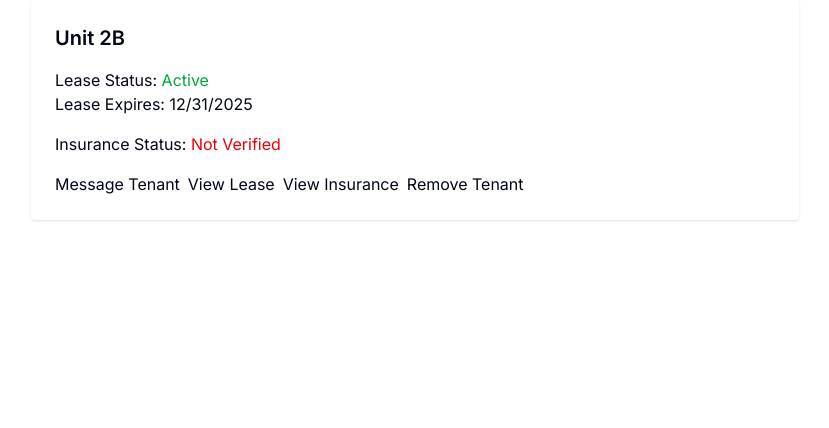
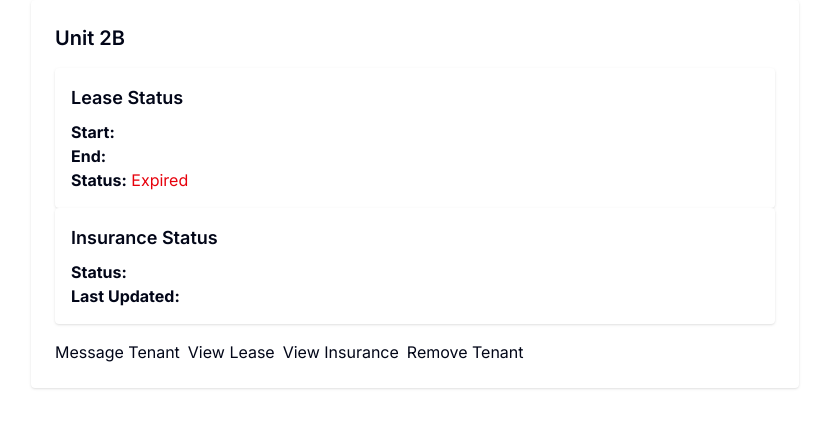
Before and after one commit to Jmnblnk54/prop-management, a Next.js app: page /admin in a window 1280 px wide. Shown: the top 428 px of the page, without its empty margins (225-1054 px from the left). Built offline with nearby package versions, Linux system fonts and the light colour scheme; no server answers.

Commit message:
Admin dashboard and dashboard components

```diff
--- a/admin-components/unit-detail/InsuranceStatus.tsx
+++ b/admin-components/unit-detail/InsuranceStatus.tsx
@@ -1,16 +1,38 @@
 import React from "react";
 
+type InsuranceStatusType = "verified" | "unverified" | "pending";
+
 interface InsuranceStatusProps {
-  verified: boolean;
+  status: InsuranceStatusType;
+  lastUpdated: string;
 }
 
-const InsuranceStatus: React.FC<InsuranceStatusProps> = ({ verified }) => (
-  <p className="mb-4">
-    Insurance Status:{" "}
-    <span className={verified ? "text-green-600" : "text-red-600"}>
-      {verified ? "Verified" : "Not Verified"}
-    </span>
-  </p>
-);
+const InsuranceStatus: React.FC<InsuranceStatusProps> = ({ status, lastUpdated }) => {
+  const getStatusColor = (status: InsuranceStatusType) => {
+    switch (status) {
+      case "verified":
+        return "text-green-600";
+      case "unverified":
+        return "text-red-600";
+      case "pending":
+        return "text-yellow-600";
+      default:
+        return "text-gray-600";
+    }
+  };
+
+  return (
+    <div className="bg-white shadow rounded p-4">
+      <h2 className="text-lg font-semibold mb-2">Insurance Status</h2>
+      <p>
+        <strong>Status:</strong>{" "}
+        <span className={getStatusColor(status)}>{status}</span>
+      </p>
+      <p>
+        <strong>Last Updated:</strong> {lastUpdated}
+      </p>
+    </div>
+  );
+};
 
 export default InsuranceStatus;
--- a/admin-components/unit-detail/LeaseStatus.tsx
+++ b/admin-components/unit-detail/LeaseStatus.tsx
@@ -1,22 +1,29 @@
 import React from "react";
 
 interface LeaseStatusProps {
-  isLeased: boolean;
-  leaseExpiration: string | null;
+  leaseStart: string;  // ← changed from Date to string
+  leaseEnd: string;
+  isActive: boolean;
 }
 
-const LeaseStatus: React.FC<LeaseStatusProps> = ({ isLeased, leaseExpiration }) => (
-  <div className="mb-4">
-    <p>
-      Lease Status:{" "}
-      <span className={isLeased ? "text-green-600" : "text-red-600"}>
-        {isLeased ? "Active" : "Vacant"}
-      </span>
-    </p>
-    {leaseExpiration && (
-      <p>Lease Expires: {new Date(leaseExpiration).toLocaleDateString()}</p>
-    )}
-  </div>
-);
+const LeaseStatus: React.FC<LeaseStatusProps> = ({ leaseStart, leaseEnd, isActive }) => {
+  return (
+    <div className="bg-white shadow rounded p-4">
+      <h2 className="text-lg font-semibold mb-2">Lease Status</h2>
+      <p>
+        <strong>Start:</strong> {leaseStart}
+      </p>
+      <p>
+        <strong>End:</strong> {leaseEnd}
+      </p>
+      <p>
+        <strong>Status:</strong>{" "}
+        <span className={isActive ? "text-green-600" : "text-red-600"}>
+          {isActive ? "Active" : "Expired"}
+        </span>
+      </p>
+    </div>
+  );
+};
 
 export default LeaseStatus;
--- /dev/null
+++ b/admin-components/unit-detail/NotificationBanner.tsx
@@ -0,0 +1,26 @@
+import React from "react";
+
+interface NotificationBannerProps {
+  message: string;
+  type?: "success" | "info" | "warning" | "error";
+}
+
+const typeColors = {
+  success: "bg-green-100 text-green-800",
+  info: "bg-blue-100 text-blue-800",
+  warning: "bg-yellow-100 text-yellow-800",
+  error: "bg-red-100 text-red-800",
+};
+
+const NotificationBanner: React.FC<NotificationBannerProps> = ({
+  message,
+  type = "info",
+}) => {
+  return (
+    <div className={`p-3 rounded shadow ${typeColors[type]}`}>
+      <p className="text-sm">{message}</p>
+    </div>
+  );
+};
+
+export default NotificationBanner;
--- /dev/null
+++ b/admin-components/unit-detail/PaymentStatus.tsx
@@ -0,0 +1,29 @@
+import React from "react";
+
+interface PaymentStatusProps {
+  isPaid: boolean;
+  dueDate: string;
+  amountDue: number;
+}
+
+const PaymentStatus: React.FC<PaymentStatusProps> = ({
+  isPaid,
+  dueDate,
+  amountDue,
+}) => {
+  return (
+    <div className="bg-white p-4 rounded shadow">
+      <h2 className="text-lg font-bold mb-2">Payment Status</h2>
+      {isPaid ? (
+        <p className="text-green-600 font-medium">Paid in full</p>
+      ) : (
+        <div className="text-red-600 font-medium">
+          <p>Amount Due: ${amountDue.toFixed(2)}</p>
+          <p>Due Date: {dueDate}</p>
+        </div>
+      )}
+    </div>
+  );
+};
+
+export default PaymentStatus;
--- /dev/null
+++ b/admin-components/unit-detail/UnitOverview.tsx
@@ -0,0 +1,28 @@
+import React from "react";
+
+interface UnitOverviewProps {
+  unitNumber: string;
+  squareFeet?: number;
+  bedrooms?: number;
+  bathrooms?: number;
+}
+
+const UnitOverview: React.FC<UnitOverviewProps> = ({
+  unitNumber,
+  squareFeet,
+  bedrooms,
+  bathrooms,
+}) => {
+  return (
+    <div className="bg-white p-4 rounded shadow">
+      <h2 className="text-lg font-bold mb-2">Unit {unitNumber}</h2>
+      <ul className="text-sm space-y-1">
+        {squareFeet && <li>Size: {squareFeet} sq ft</li>}
+        {bedrooms && <li>Bedrooms: {bedrooms}</li>}
+        {bathrooms && <li>Bathrooms: {bathrooms}</li>}
+      </ul>
+    </div>
+  );
+};
+
+export default UnitOverview;
--- /dev/null
+++ b/app/admin-dashboard/page.tsx
@@ -0,0 +1,24 @@
+import UnitOverview from "../../admin-components/unit-detail/UnitOverview";
+import InsuranceStatus from "@/admin-components/unit-detail/InsuranceStatus";
+import LeaseStatus from "@/admin-components/unit-detail/LeaseStatus";
+import MaintenanceRequestList from "../../admin-components/unit-detail/MaintenanceRequestList";
+import PaymentStatus from "../../admin-components/unit-detail/PaymentStatus";
+import NotificationBanner from "../../admin-components/unit-detail/NotificationBanner";
+
+export default function AdminDashboard() {
+  return (
+    <main className="p-6 max-w-7xl mx-auto">
+      <h1 className="text-3xl font-bold mb-6">Welcome to Your Dashboard</h1>
+
+      <NotificationBanner />
+
+      <div className="grid grid-cols-1 md:grid-cols-2 lg:grid-cols-3 gap-6">
+        <UnitOverview />
+        <PaymentStatus />
+        <LeaseStatus />
+        <InsuranceStatus />
+        <MaintenanceRequestList />
+      </div>
+    </main>
+  );
+}
```
Also changed, not shown: admin-components/unit-detail/MaintenanceRequestList.tsx (added).
